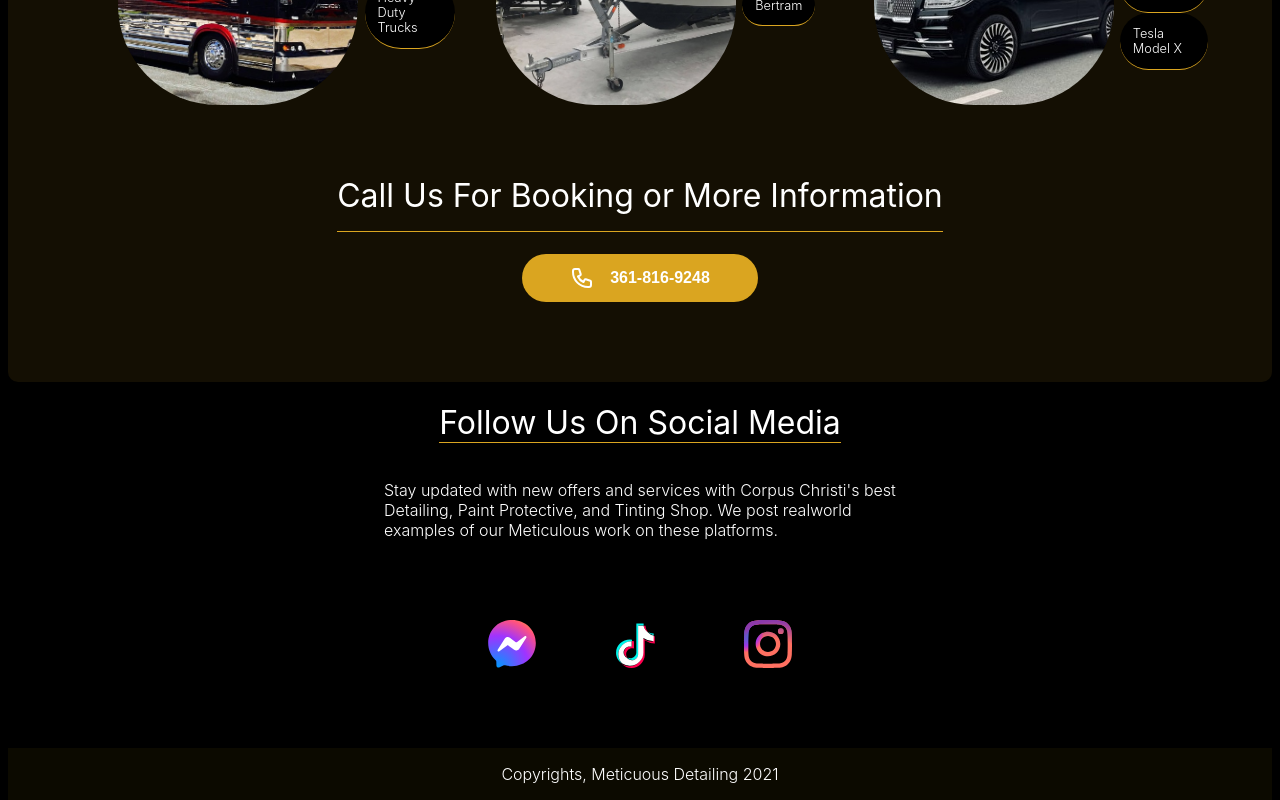
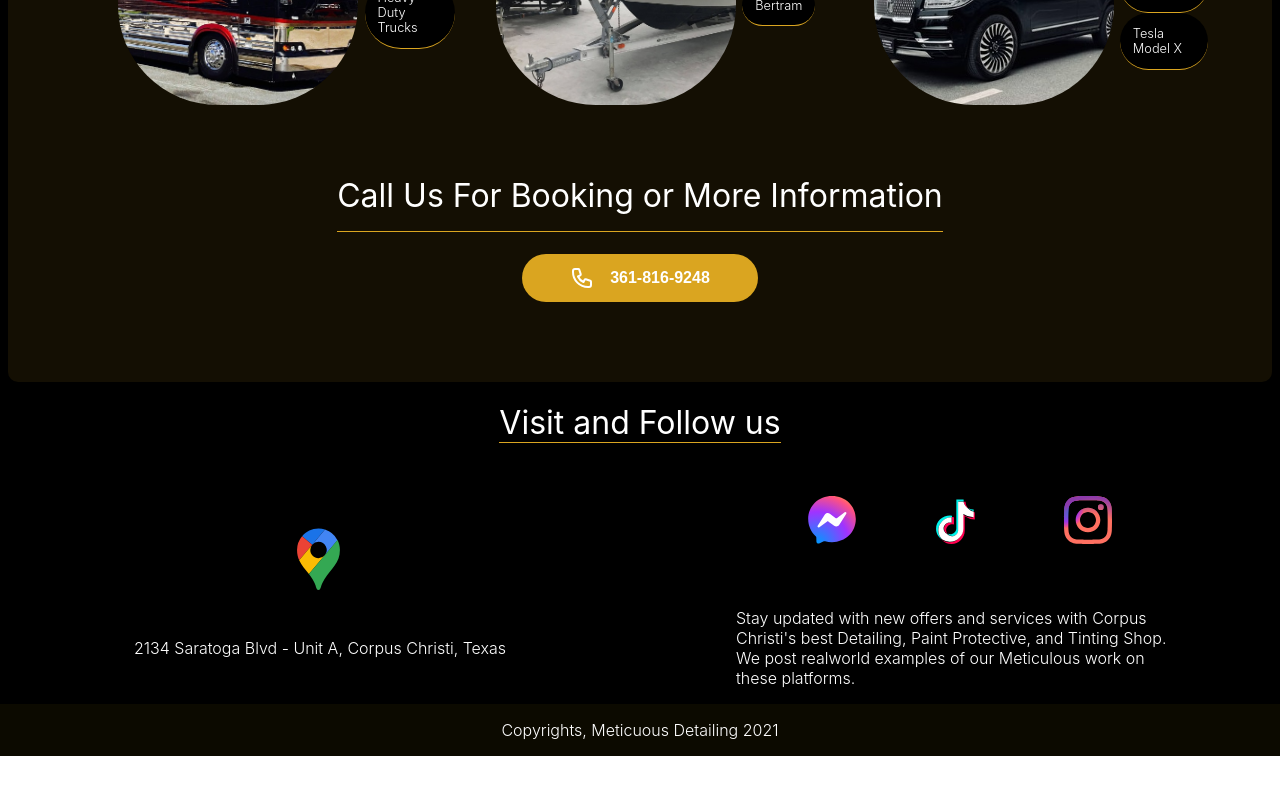
Before and after one commit to RafayShaikh/Meticulous-Detailing-Sample, a Next.js app in the folder MD/: page / in a window 1280 px wide. Shown: the part 2107-2907 px from the top of the page. After the commit the page ends 2863 px from the top, so only its background shows below. Built offline with nearby package versions, Linux system fonts and the light colour scheme.

Commit message:
SEO added

```diff
--- a/MD/components/BottomSection.js
+++ b/MD/components/BottomSection.js
@@ -1,10 +1,55 @@
+import { useRouter } from 'next/router';
 import styles from '../styles/Bottom.module.css';
 import Logos from './Logos';
 
 function BottomSection() {
+  const router = useRouter();
+  const handleRouter = (link) => {
+    router.push(link);
+  };
   return (
     <div className={styles.container}>
+      <h1>Visit and Follow us</h1>
       <div className={styles.top}>
+        <div
+          onClick={() =>
+            handleRouter(
+              'https://www.google.com/maps/place/Meticulous+Detailing/@27.7157943,-97.4458638,18z/data=!4m5!3m4!1s0x8668f54e312c0001:0xab13aaae1c6e6c80!8m2!3d27.7156393!4d-97.4448623'
+            )
+          }
+          className={styles.address}
+        >
+          <div>
+            <svg
+              height='2500'
+              viewBox='14.32 4.87961494 37.85626587 52.79038506'
+              width='2500'
+              xmlns='http://www.w3.org/2000/svg'
+            >
+              <path
+                d='m37.34 7.82c-1.68-.53-3.48-.82-5.34-.82-5.43 0-10.29 2.45-13.54 6.31l8.35 7.02z'
+                fill='#1a73e8'
+              />
+              <path
+                d='m18.46 13.31a17.615 17.615 0 0 0 -4.14 11.36c0 3.32.66 6.02 1.75 8.43l10.74-12.77z'
+                fill='#ea4335'
+              />
+              <path
+                d='m32 17.92a6.764 6.764 0 0 1 5.16 11.13l10.52-12.51a17.684 17.684 0 0 0 -10.35-8.71l-10.51 12.51a6.74 6.74 0 0 1 5.18-2.42'
+                fill='#4285f4'
+              />
+              <path
+                d='m32 31.44c-3.73 0-6.76-3.03-6.76-6.76a6.7 6.7 0 0 1 1.58-4.34l-10.75 12.77c1.84 4.07 4.89 7.34 8.03 11.46l13.06-15.52a6.752 6.752 0 0 1 -5.16 2.39'
+                fill='#fbbc04'
+              />
+              <path
+                d='m36.9 48.8c5.9-9.22 12.77-13.41 12.77-24.13 0-2.94-.72-5.71-1.99-8.15l-23.57 28.05c1 1.31 2.01 2.7 2.99 4.24 3.58 5.54 2.59 8.86 4.9 8.86s1.32-3.33 4.9-8.87'
+                fill='#34a853'
+              />
+            </svg>
+          </div>
+          <p>2134 Saratoga Blvd - Unit A, Corpus Christi, Texas</p>
+        </div>
         <Logos />
       </div>
       <div className={styles.bottom}>
--- a/MD/components/Logos.js
+++ b/MD/components/Logos.js
@@ -8,12 +8,6 @@ function Logos() {
   };
   return (
     <div className={styles.logos}>
-      <h1>Follow Us On Social Media</h1>
-      <p>
-        Stay updated with new offers and services with Corpus Christi's best
-        Detailing, Paint Protective, and Tinting Shop. We post realworld
-        examples of our Meticulous work on these platforms.
-      </p>
       <div>
         <svg
           onClick={() =>
@@ -117,6 +111,11 @@ function Logos() {
           />
         </svg>
       </div>
+      <p>
+        Stay updated with new offers and services with Corpus Christi's best
+        Detailing, Paint Protective, and Tinting Shop. We post realworld
+        examples of our Meticulous work on these platforms.
+      </p>
     </div>
   );
 }
--- a/MD/components/MidSection.js
+++ b/MD/components/MidSection.js
@@ -3,23 +3,32 @@ import styles from '../styles/Mid.module.css';
 import Selection from './Selection/Selection';
 import dynamic from 'next/dynamic';
 const Ceramic = dynamic(() => import('./Ceramic/Ceramic'), {
-  loading: () => <p>...</p>,
-  suspense: true,
+  loading: () => (
+    <img style={{ width: '50%' }} src='logoOrignal.jpg' alt='logo' />
+  ),
 });
 const Services = dynamic(() => import('./Services'), {
-  loading: () => <p>...</p>,
+  loading: () => (
+    <img style={{ width: '50%' }} src='logoOrignal.jpg' alt='logo' />
+  ),
 });
 
 const Tint = dynamic(() => import('./Tint/Tint'), {
-  loading: () => <p>...</p>,
+  loading: () => (
+    <img style={{ width: '50%' }} src='logoOrignal.jpg' alt='logo' />
+  ),
 });
 
 const Detail = dynamic(() => import('./Detail/Detail'), {
-  loading: () => <p>...</p>,
+  loading: () => (
+    <img style={{ width: '50%' }} src='logoOrignal.jpg' alt='logo' />
+  ),
 });
 
 const PPF = dynamic(() => import('./PPF/PPF'), {
-  loading: () => <p>...</p>,
+  loading: () => (
+    <img style={{ width: '50%' }} src='logoOrignal.jpg' alt='logo' />
+  ),
 });
 function MidSection() {
   const [page, setPage] = useState(0);
--- a/MD/components/Tint/Tint.js
+++ b/MD/components/Tint/Tint.js
@@ -82,6 +82,7 @@ function Tint({ setPage }) {
       <div className={styles.top}>
         <h1>Tinting Packages</h1>
         <svg
+          onClick={() => setPage(0)}
           xmlns='http://www.w3.org/2000/svg'
           className='h-6 w-6'
           fill='none'
--- a/MD/pages/index.js
+++ b/MD/pages/index.js
@@ -19,9 +19,15 @@ export default function Home() {
   return (
     <div className={styles.container}>
       <Head>
-        <title>Create Next App</title>
-        <meta name='description' content='Generated by create next app' />
-        <link rel='icon' href='/favicon.ico' />
+        <title>Meticulous Detailing</title>
+        <meta
+          name='keywords'
+          content='Tint, Tinting, Ceramic Coating, Detaiing, Detail, Paint Protective Film, Meticulous, Corpus Christi, Texas Tint, Paint Correction, Car Wash, Car Vaccum, Clay bar, Car Shine'
+        />
+        <meta
+          name='description'
+          content='Meticulous Detailing is the best deatiling shop in Corpus Christi, Texas. Our expertise include full car detailing, paint protective films, tinting, paint correction, car cleaning, and more'
+        />
       </Head>
       <TopSection />
       <MidSection />
--- a/MD/styles/Bottom.module.css
+++ b/MD/styles/Bottom.module.css
@@ -1,5 +1,4 @@
 .container {
-  padding: 0 0.5rem;
   display: flex;
   flex-direction: column;
   justify-content: center;
@@ -7,6 +6,42 @@
   background-color: var(--secondary);
   color: var(--font-color);
   overflow-x: hidden;
+}
+
+.top {
+  display: flex;
+  justify-content: center;
+  flex-wrap: wrap;
+}
+.address {
+  min-width: 30em;
+  width: 50%;
+  display: flex;
+  flex-direction: column;
+  justify-content: center;
+  align-items: center;
+}
+.address > p {
+  font-size: 1em;
+  margin: 1em 0em;
+}
+.container > h1 {
+  border-bottom: 1px solid goldenrod;
+}
+.address > div > svg {
+  width: 4em;
+  height: 4em;
+}
+.address > div > svg:hover {
+  border-bottom: 5px solid goldenrod;
+  cursor: pointer;
+}
+.address > div {
+  display: flex;
+  justify-content: center;
+  align-items: center;
+  height: 8em;
+  width: 100%;
 }
 .bottom {
   display: flex;
--- a/MD/styles/Logos.module.css
+++ b/MD/styles/Logos.module.css
@@ -1,12 +1,13 @@
 .logos {
   display: flex;
-  justify-content: space-evenly;
   align-items: center;
+  justify-content: center;
   flex-direction: column;
-  width: 100vw;
+  width: 50%;
+  min-width: 30em;
 }
 .logos > p {
-  width: 40%;
+  width: 70%;
 }
 .logos > h1 {
   border-bottom: 1px solid goldenrod;
@@ -27,6 +28,6 @@
   display: flex;
   justify-content: center;
   align-items: center;
-  height: 12em;
+  height: 8em;
   width: 100%;
 }
```
Also changed, not shown: MD/public/maps.svg (added).
